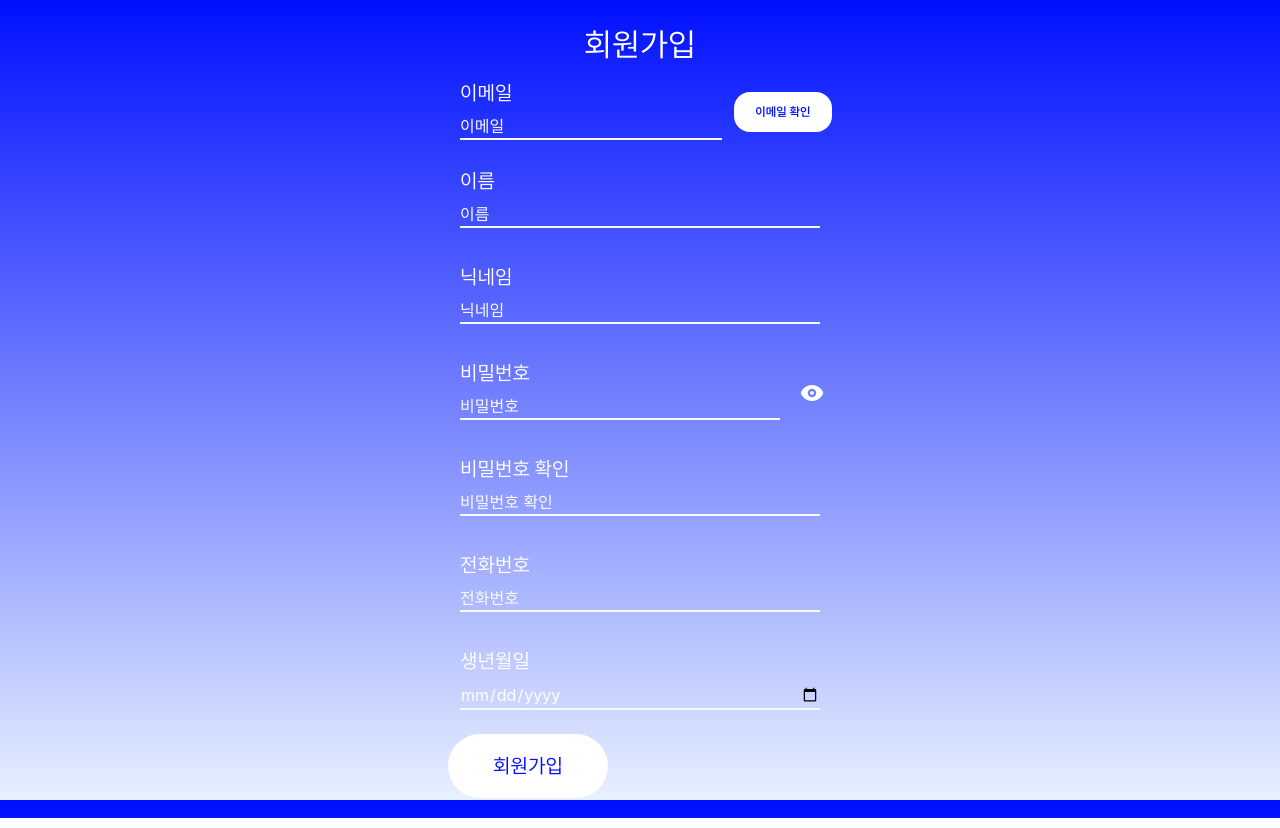
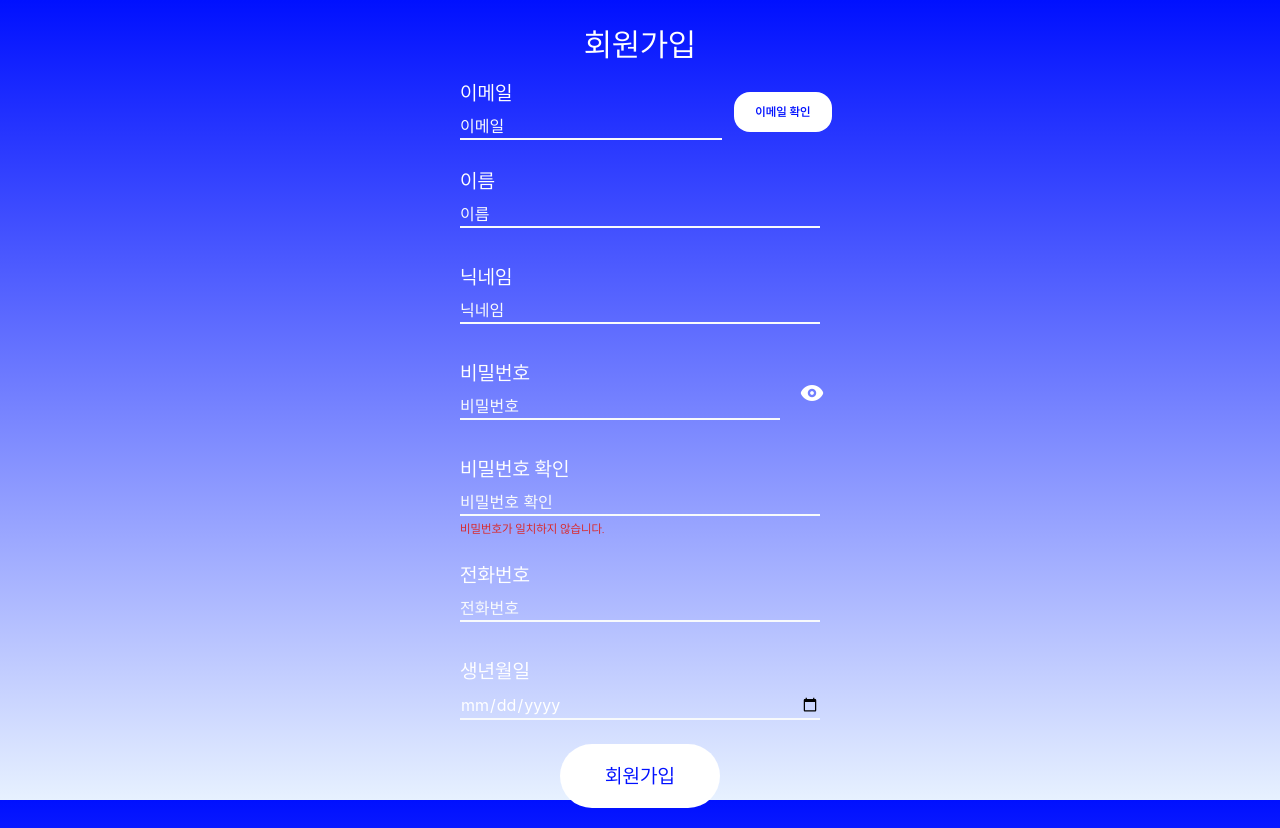
Before and after one commit to fnejd/StarGate, a React (Vite) app in the folder Stargate-Fe/: page /signup in a window 1280 px wide. Built offline with nearby package versions, Linux system fonts and the light colour scheme.

Commit message:
Fix: 비밀번호 찾기 페이지 정렬 수정, 회원가입 페이지 비밀번호 유효성 검사 추가

```diff
--- a/Stargate-Fe/src/organisms/auth/PwinquiryComponent.tsx
+++ b/Stargate-Fe/src/organisms/auth/PwinquiryComponent.tsx
@@ -58,7 +58,9 @@ const PwinquiryComponent = () => {
           getter={email}
           setter={setEmail}
         />
-        <BtnBlue text="인증번호 받기" onClick={verifyEmail} />
+        <p className='w-fit mr-auto ml-auto'>
+          <BtnBlue text="인증번호 받기" onClick={verifyEmail} />
+        </p>
       </div>
       <AuthNumberComponent
         email={(email as emailType).email}
--- a/Stargate-Fe/src/organisms/auth/SignUpComponent.tsx
+++ b/Stargate-Fe/src/organisms/auth/SignUpComponent.tsx
@@ -1,11 +1,12 @@
-import { useState } from 'react';
+import React, { useEffect, useState } from 'react';
 import InputComponent from '@/atoms/common/InputComponent';
 import PasswordFormComponent from './PasswordFormComponent';
 import BtnBlue from '@/atoms/common/BtnBlue';
 import { useNavigate } from 'react-router-dom';
-import { signUpApi, verifyEmail } from '@/services/authService';
+import { logoutApi, signUpApi, verifyEmail } from '@/services/authService';
 import {
   emailVaildationCheck,
+  pwValidationCheck,
   userValidationCheck,
 } from '@/hooks/useValidation';
 
@@ -22,6 +23,8 @@ interface userType {
 const SignUpComponent = () => {
   const [emailText, setEmailText] = useState('');
   const [emailState, setEmailState] = useState('red');
+  const [pwText, setPwText] = useState('');
+  const [pwState, setPwState] = useState('red');
   const [user, setUser] = useState<object>({
     email: '',
     name: '',
@@ -33,6 +36,19 @@ const SignUpComponent = () => {
   });
 
   const navigate = useNavigate();
+
+  useEffect(() => {
+    const pw = (user as userType).pw;
+    const pwCheck = (user as userType).pwCheck;
+    const result = pwValidationCheck(pw, pwCheck);
+    if (result == 'SUCCESS') {
+      setPwText('비밀번호가 일치합니다.');
+      setPwState('green');
+    } else {
+      setPwText(result);
+      setPwState('red');
+    }
+  }, [user]);
 
   const verify = async () => {
     const email = (user as userType).email;
@@ -55,10 +71,6 @@ const SignUpComponent = () => {
   };
 
   const signUp = () => {
-    if (emailState == 'red') {
-      alert('이메일 확인을 해주세요.');
-      return 0;
-    }
     const email = (user as userType).email;
     const pw = (user as userType).pw;
     const phone = (user as userType).phone;
@@ -93,11 +105,13 @@ const SignUpComponent = () => {
     const response = signUpApi(formData);
 
     response
-      .then((response) => {
+      .then(async (response) => {
         if (response == 'alreadyToken') {
           alert('로그인 상태로는 회원가입을 할 수 없습니다.');
+          await logoutApi();
           navigate('/');
         }
+        alert('회원가입에 성공하셨습니다.');
         console.log('SignUp SUCCESS');
         navigate('/');
       })
@@ -157,6 +171,8 @@ const SignUpComponent = () => {
         <InputComponent
           text="비밀번호 확인"
           type="password"
+          notice={pwText}
+          state={pwState}
           keyName="pwCheck"
           getter={user}
           setter={setUser}
@@ -180,7 +196,9 @@ const SignUpComponent = () => {
           setter={setUser}
         />
       </div>
-      <BtnBlue text="회원가입" onClick={signUp} />
+      <p className='w-fit mr-auto ml-auto'>
+        <BtnBlue text="회원가입" onClick={signUp} />
+      </p>
     </div>
   );
 };
--- a/Stargate-Fe/src/services/authService.ts
+++ b/Stargate-Fe/src/services/authService.ts
@@ -47,7 +47,10 @@ const checkTokenExpTime = async () => {
         : localStorage.getItem('tokenExpTime')
     )
   );
-  if (expTime < Date.now() / 1000) {
+  // Header나 LocalStorage에 AccessToken이 있다면 True, 없다면 False;
+  const flag = axios.defaults.headers.common['Authorization'] || localStorage.getItem('accessToken') ? true : false;
+  // 만료시간이 지나지 않았거나 AccessToken이 없다면 재발급 메서드 호출
+  if (expTime < Date.now() / 1000 && !flag) {
     await reAccessApi();
   }
   return 'SUCCESS';
```
